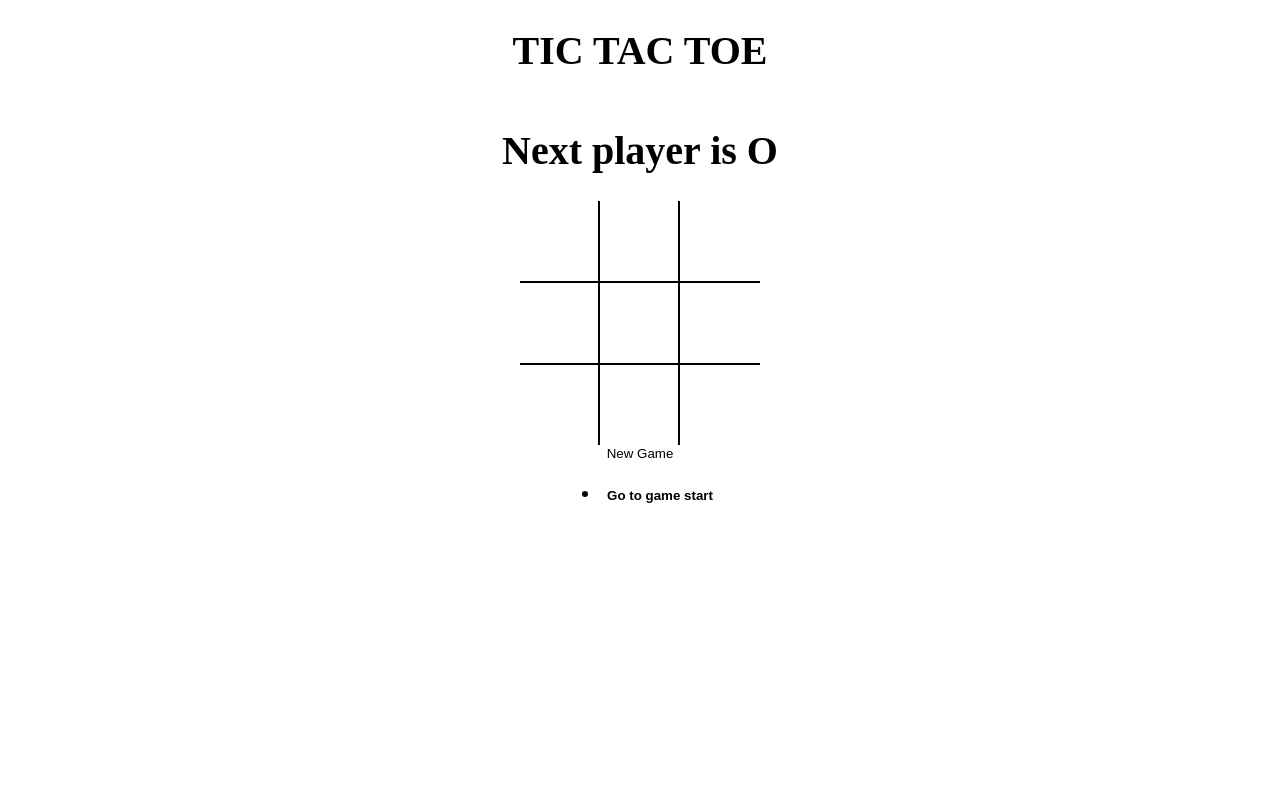
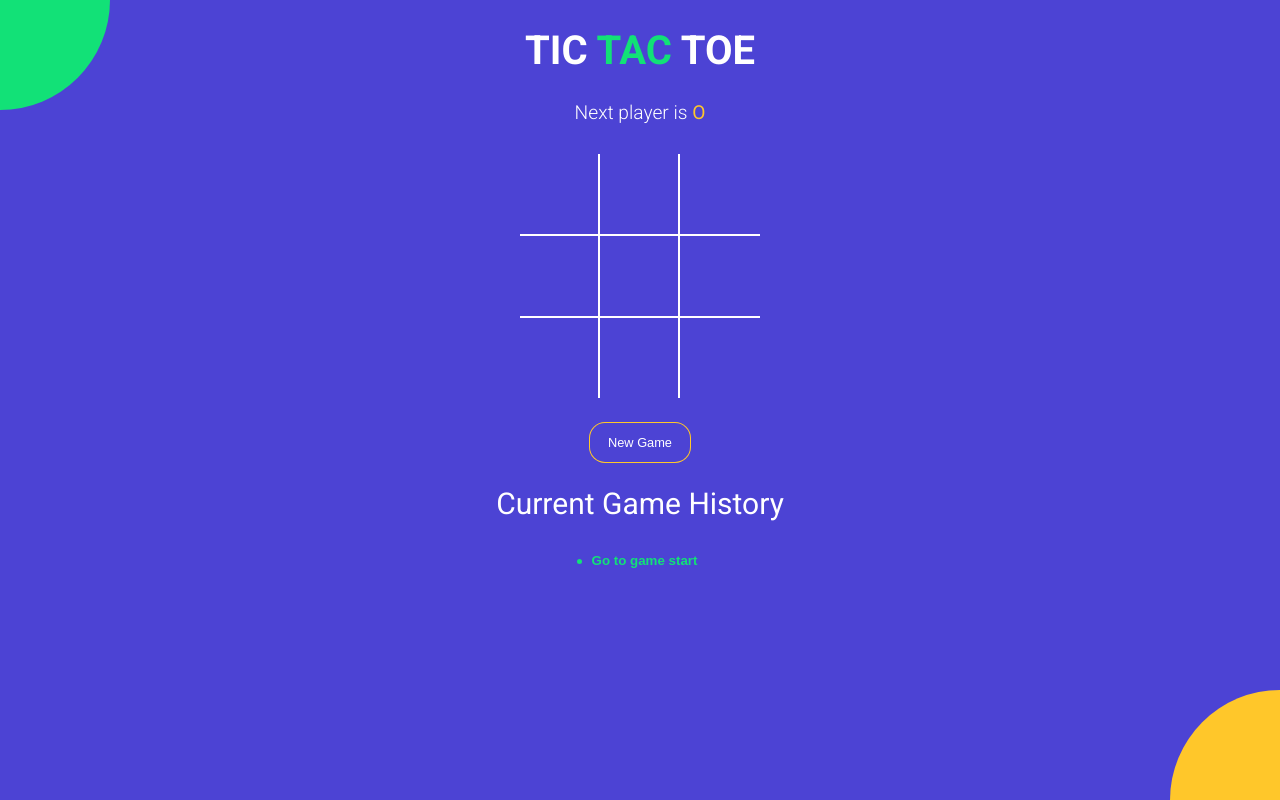
Before and after one commit to Deepak-Kumar-Yadav/tictactoe, a React (Vite) app: page / in a window 1280 px wide. Built offline with nearby package versions, Linux system fonts and the light colour scheme.

Commit message:
styled the entire app

```diff
--- a/index.html
+++ b/index.html
@@ -1,10 +1,17 @@
 <!DOCTYPE html>
 <html>
+
 <head>
-    <title>React Vite Micro App</title>
+  <meta charset="UTF-8" />
+  <meta name="viewport" content="width=device-width, initial-scale=1.0" />
+  <meta http-equiv="X-UA-Compatible" content="ie=edge" />
+  <link href="https://fonts.googleapis.com/css?family=Roboto:300,400,700&display=swap" rel="stylesheet" />
+  <title>TIC TAC TOE</title>
 </head>
+
 <body>
   <div id="root"></div>
   <script type="module" src="./src/index.jsx"></script>
 </body>
+
 </html>
--- a/src/App.jsx
+++ b/src/App.jsx
@@ -39,19 +39,23 @@
 
   return (
     <div className="app">
-      <h1>TIC TAC TOE</h1>
+      <h1>
+        TIC <span className="text-green">TAC</span> TOE
+      </h1>
       <Status winner={winner} current={current} />
       <Board
         board={current.board}
         handlingClick={handlingClick}
         winnerSquares={winnerSquares}
       />
-      <NewGame restart={restart} />
+      <NewGame restart={restart} winner={winner} />
+      <h2 style={{ fontWeight: 'normal' }}>Current Game History</h2>
       <History
         history={history}
         moveTo={moveTo}
         currentPosition={currentPosition}
       />
+      <div className="bg-balls" />
     </div>
   );
 }
--- a/src/Components/History.jsx
+++ b/src/Components/History.jsx
@@ -2,15 +2,16 @@
 
 export default function History({ history, moveTo, currentPosition }) {
   return (
-    <ul>
+    <div className="history-wrapper">
+      <ul className="history">
         {history.map((_, move) => {
           return (
             <li>
               <button
                 type="button"
-              style={{
-                fontWeight: move === currentPosition ? 'bold' : 'normal',
-              }}
+                className={`btn-move ${
+                  move === currentPosition ? 'active' : ''
+                }`}
                 onClick={() => {
                   moveTo(move);
                 }}
@@ -21,5 +22,6 @@
           );
         })}
       </ul>
+    </div>
   );
 }
--- a/src/Components/NewGame.jsx
+++ b/src/Components/NewGame.jsx
@@ -1,8 +1,12 @@
 import React from 'react';
 
-export default function NewGame({ restart }) {
+export default function NewGame({ restart, winner }) {
   return (
-    <button type="button" onClick={restart}>
+    <button
+      type="button"
+      onClick={restart}
+      className={`btn-reset ${winner ? 'active' : ''}`}
+    >
       New Game
     </button>
   );
--- a/src/Components/Square.jsx
+++ b/src/Components/Square.jsx
@@ -5,7 +5,9 @@
     <>
       <button
         type="button"
-        className="square"
+        className={`square ${isWinner ? 'winning' : ''} ${
+          value === 'X' ? 'text-green' : 'text-orange'
+        }`}
         onClick={onClick}
         style={{ fontWeight: isWinner ? 'bold' : 'normal' }}
       >
--- a/src/Components/Status.jsx
+++ b/src/Components/Status.jsx
@@ -8,12 +8,24 @@
     return val !== null ? true : false;
   });
   return (
-    <h1>
-      {winner && `Winner is ${winner}`}
-      {!winner &&
-        !noMovesLeft &&
-        `Next player is ${current.isNext ? 'X' : 'O'}`}
+    <div className="status-message">
+      {winner && (
+        <>
+          winner is{' '}
+          <span className={winner === 'X' ? 'text-green' : 'text-orange'}>
+            {winner}
+          </span>
+        </>
+      )}
+      {!winner && !noMovesLeft && (
+        <>
+          Next player is{' '}
+          <span className={current.isNext ? 'text-green' : 'text-orange'}>
+            {current.isNext ? 'X' : 'O'}
+          </span>
+        </>
+      )}
       {!winner && noMovesLeft && `Game is tied`}
-    </h1>
+    </div>
   );
 }
--- a/src/Styles/root.scss
+++ b/src/Styles/root.scss
@@ -1,4 +1,11 @@
+$green: #12e177;
+$orange: #ffc72a;
+$blue: #4c43d4;
+
 body {
+  font-family: 'Roboto', sans-serif;
+  background-color: $blue;
+  color: #fff;
   padding: 0;
   margin: 0;
 }
@@ -19,18 +26,83 @@
   align-items: center;
 }
 
+.text-green {
+  color: $green;
+}
+
+.text-orange {
+  color: $orange;
+}
+
+.history-wrapper {
+  width: 300px;
+  text-align: center;
+  margin-bottom: 20px;
+  .history {
+    display: inline-block;
+    padding: 0;
+    margin: 0;
+    li {
+      list-style: none;
+      text-align: left;
+      &:before {
+        content: '';
+        border-radius: 50%;
+        display: inline-block;
+        height: 5px;
+        width: 5px;
+        background-color: $green;
+        margin-right: 4px;
+        margin-bottom: 1px;
+      }
+
+      .btn-move {
+        color: #fff;
+        &.active {
+          font-weight: bold;
+          color: $green;
+        }
+      }
+    }
+  }
+}
+
+.status-message {
+  margin-bottom: 30px;
+  font-size: 1.2rem;
+  font-weight: lighter;
+  span {
+    font-weight: normal;
+  }
+}
+
+.btn-reset {
+  font-size: 0.8rem;
+  color: #fff;
+  border-radius: 15px;
+  padding: 12px 18px;
+  margin-top: 25px;
+  transition: all 0.2s;
+  background-color: $blue;
+  box-shadow: 0px 0px 0px 1px $orange;
+  &.active {
+    background-color: $orange;
+    box-shadow: none;
+  }
+}
+
 .board {
   .board-row {
     display: flex;
     flex-direction: row;
-    border-bottom: 2px solid #000;
+    border-bottom: 2px solid #fff;
     &:last-child {
       border-bottom: none;
     }
     .square {
       width: 80px;
       height: 80px;
-      border-right: 2px solid #000;
+      border-right: 2px solid #fff;
       font-size: 2.5rem;
       padding: 0;
       overflow: hidden;
@@ -38,6 +110,63 @@
       &:last-child {
         border-right: none;
       }
+      &.winning {
+        animation: scaleText 1.4s infinite;
+        @keyframes scaleText {
+          0% {
+            transform: 2.5rem;
+          }
+          50% {
+            font-size: 3.5rem;
+          }
+          100% {
+            font-size: 2.5rem;
+          }
+        }
+      }
     }
   }
 }
+
+.bg-balls {
+  position: fixed;
+  top: 0;
+  left: 0;
+  right: 0;
+  bottom: 0;
+  min-width: 100%;
+  z-index: -1;
+
+  &:before,
+  &:after {
+    content: '';
+    position: absolute;
+    width: 150px;
+    height: 150px;
+    border-radius: 50%;
+  }
+
+  &:before {
+    background-color: $orange;
+    right: -75px;
+    bottom: -75px;
+    @media screen and (min-width: 476px) {
+      width: 220px;
+      height: 220px;
+      right: -110px;
+      bottom: -110px;
+    }
+  }
+
+  &:after {
+    background-color: $green;
+    top: -75px;
+    left: -75px;
+    @media screen and (min-width: 476px) {
+      width: 220px;
+      height: 220px;
+      top: -110px;
+      left: -110px;
+    }
+  }
+}
```
Lines whose indentation alone changed are shown as unchanged.
